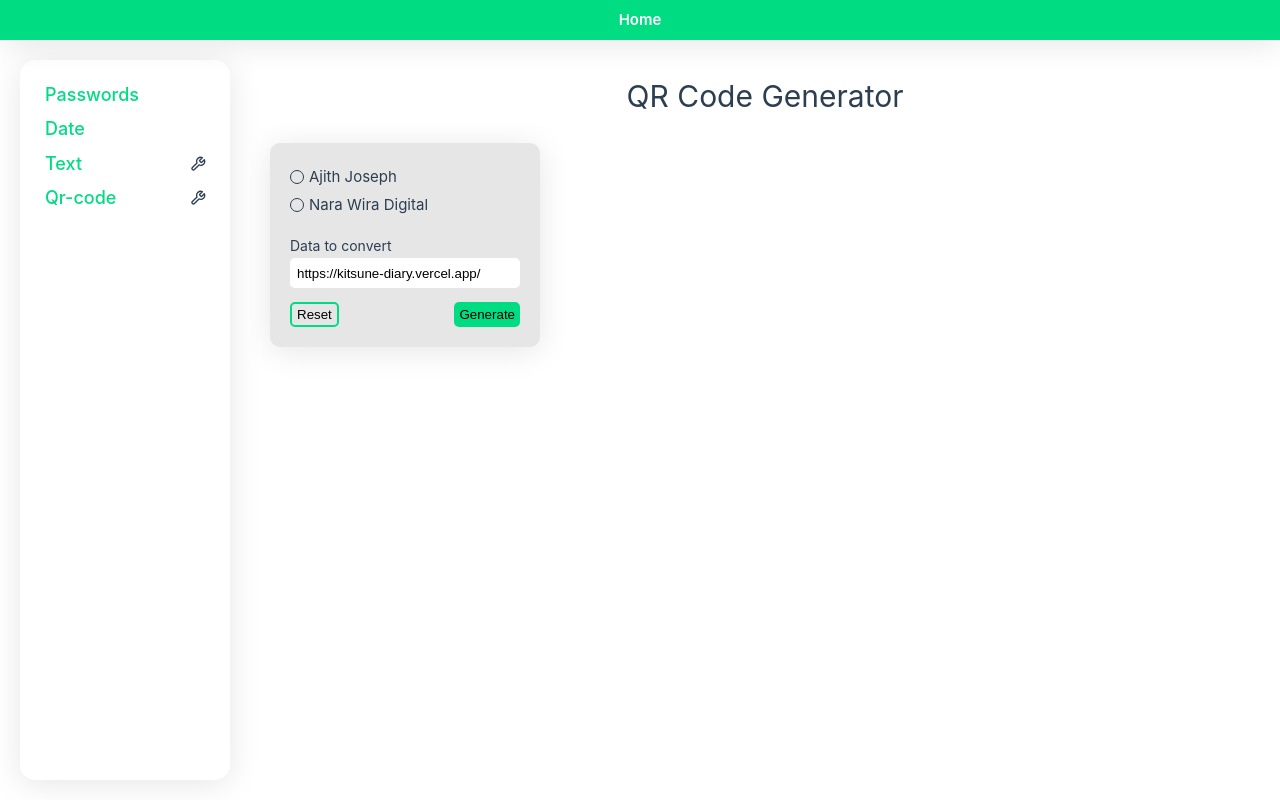
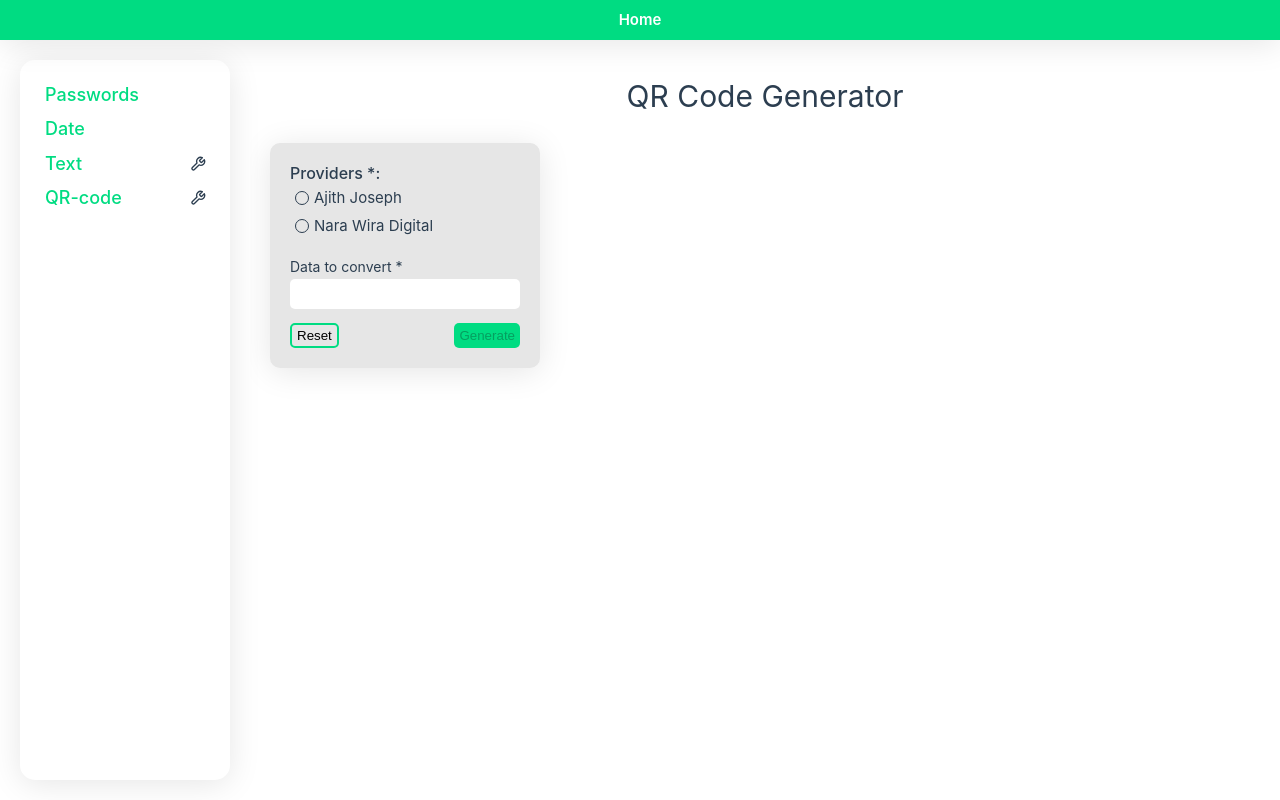
Before and after one commit to mark-bor/Generators-Spot, a Nuxt app: page /qr-code in a window 1280 px wide. Built offline with nearby package versions, Linux system fonts and the light colour scheme.

Commit message:
Updated passwords and qr-code pages

```diff
--- a/components/Navigation.vue
+++ b/components/Navigation.vue
@@ -3,20 +3,17 @@
   import IconWrench from './icons/IconWrench.vue';
 
   type LinkData = {
+    name: string
     link: string
     uncompleted: boolean
   }
 
   const links: LinkData[] = [
-    {link: 'passwords', uncompleted: false},
-    {link: 'date', uncompleted: false},
-    {link: 'text', uncompleted: true},
-    {link: 'qr-code', uncompleted: true},
+    {name: 'Passwords', link: 'passwords', uncompleted: false},
+    {name: 'Date', link: 'date', uncompleted: false},
+    {name: 'Text', link: 'text', uncompleted: true},
+    {name: 'QR-code', link: 'qr-code', uncompleted: true},
   ];
-
-  const upperFirstLetter = (word: string) => {
-    return word.charAt(0).toUpperCase() + word.slice(1)
-  }
 </script>
 
 <template>
@@ -27,10 +24,10 @@
           class="link"
           :to="`/${l.link}`"
           @click="menu.setMenu(false)"
-        >{{ upperFirstLetter(l.link) }}</NuxtLink>
+        >{{ l.name }}</NuxtLink>
         <span v-if="l.uncompleted" class="icon-with-explanation">
           <IconWrench />
-          <span class="explanation">This section is in development ptocess.</span>
+          <span class="explanation">This page is in development ptocess.</span>
         </span>
       </li>
     </ul>
--- a/pages/passwords.vue
+++ b/pages/passwords.vue
@@ -171,11 +171,10 @@
   appearance: none;
 
   background-color: transparent;
-  border: 1px solid #54656f;
+  border: 1px solid var(--color-text);
   border-radius: 5px;
 }
 .checkbox > input:checked {
-  border: 0;
   background: var(--color-1);
 }
 .checkbox > span {
--- a/pages/qr-code.vue
+++ b/pages/qr-code.vue
@@ -7,6 +7,8 @@
     <h1 class="title" >QR Code Generator</h1>
 
     <div class="setting">
+      <h3 class="providers-title">Providers *:</h3>
+
       <ul class="providers">
         <li v-for="p of qrCode.providers">
           <label class="provider" :for="p">
@@ -24,7 +26,7 @@
       </ul>
 
       <label class="text-input " for="data">
-        <span>Data to convert</span>
+        <span>Data to convert *</span>
         <input
           id="data"
           type="text"
@@ -39,7 +41,7 @@
         class="select"
         for="format"
       >
-        <span>Format</span>
+        <span>Format (optional)</span>
         <select
           id="format"
           name="format"
@@ -58,7 +60,7 @@
         class="select"
         for="type"
       >
-        <span>Type</span>
+        <span>Type (optional)</span>
         <select
           id="type"
           name="type"
@@ -79,6 +81,7 @@
         >Reset</button>
         <button
           class="button generate"
+          :disabled="!qrCode.provider || !qrCode.data"
           @click="qrCode.generate"
         >Generate</button>
       </div>
@@ -129,8 +132,14 @@
   box-shadow: 0 4px 32px 0 rgba(0, 0, 0, 0.1);
 }
 
+.providers-title {
+  font-size: 16px;
+  font-weight: 500;
+  line-height: 1.3em;
+}
 .providers {
   margin-bottom: 15px;
+  padding-left: 5px;
 }
 .provider {
   height: 28px;
--- a/stores/qrCode.ts
+++ b/stores/qrCode.ts
@@ -23,7 +23,7 @@ function getlocalData(): QRCodeLocalData {
   // localData ? JSON.parse(localData) :
   return {
     provider: undefined,
-    data: 'https://kitsune-diary.vercel.app/',
+    data: '',
     format: 'png',
     type: 'url',
     logo: '',
```
